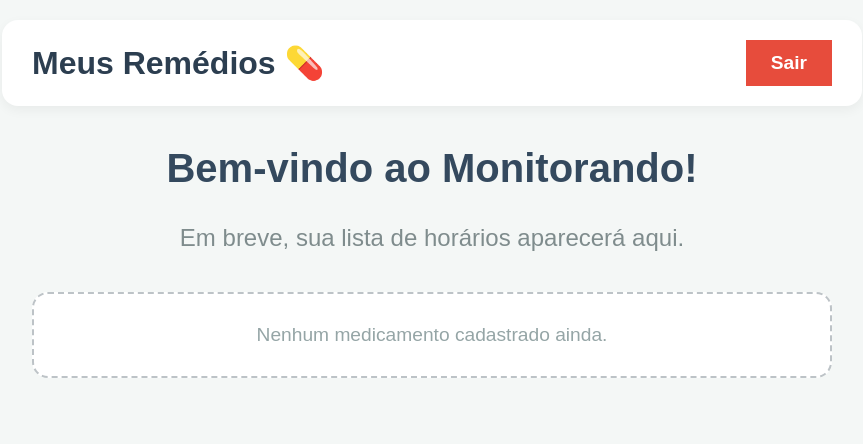
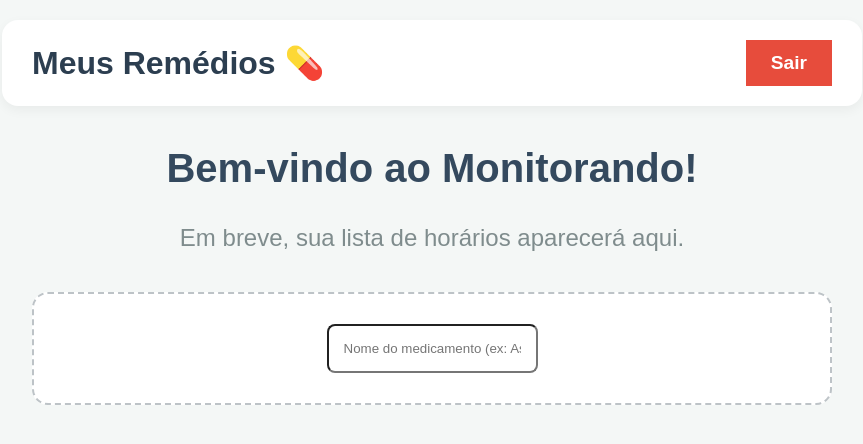
Before and after one commit to VictorLimaVieira/monitoramento-frontend, a React (Vite) app: page /dashboard in a window 1280 px wide. Shown: the top 444 px of the page, without its empty margins (208-1071 px from the left). Built offline with nearby package versions, Linux system fonts and the light colour scheme.

Commit message:
feat: atualiza dashboard

```diff
--- a/src/pages/Dashboard.tsx
+++ b/src/pages/Dashboard.tsx
@@ -1,6 +1,12 @@
+import { useState } from 'react';
 import { Link } from 'react-router-dom';
 
 export function Dashboard() {
+
+    const [nome, setNome] = useState('')
+    const [dosagem, setDosagem] = useState('')
+    const [horario, setHorario] = useState('')
+
     return (
         <div style={{
             minHeight: '100vh',
@@ -58,11 +64,20 @@ export function Dashboard() {
                     border: '2px dashed #bdc3c7',
                     color: '#95a5a6',
                     fontSize: '1.2rem'
-                }}>
-                    Nenhum medicamento cadastrado ainda.
+                }} >
+                        <input
+                        type="text"
+                        placeholder='Nome do medicamento (ex: Aspirina)?'
+                        value={nome}
+                        onChange={ (e) => setNome(e.target.value)}
+                        style={{ padding: '15px', borderRadius: '8px' }}
+
+                         />
                 </div>
 
             </main>
         </div>
     );
+
+
 }
```
